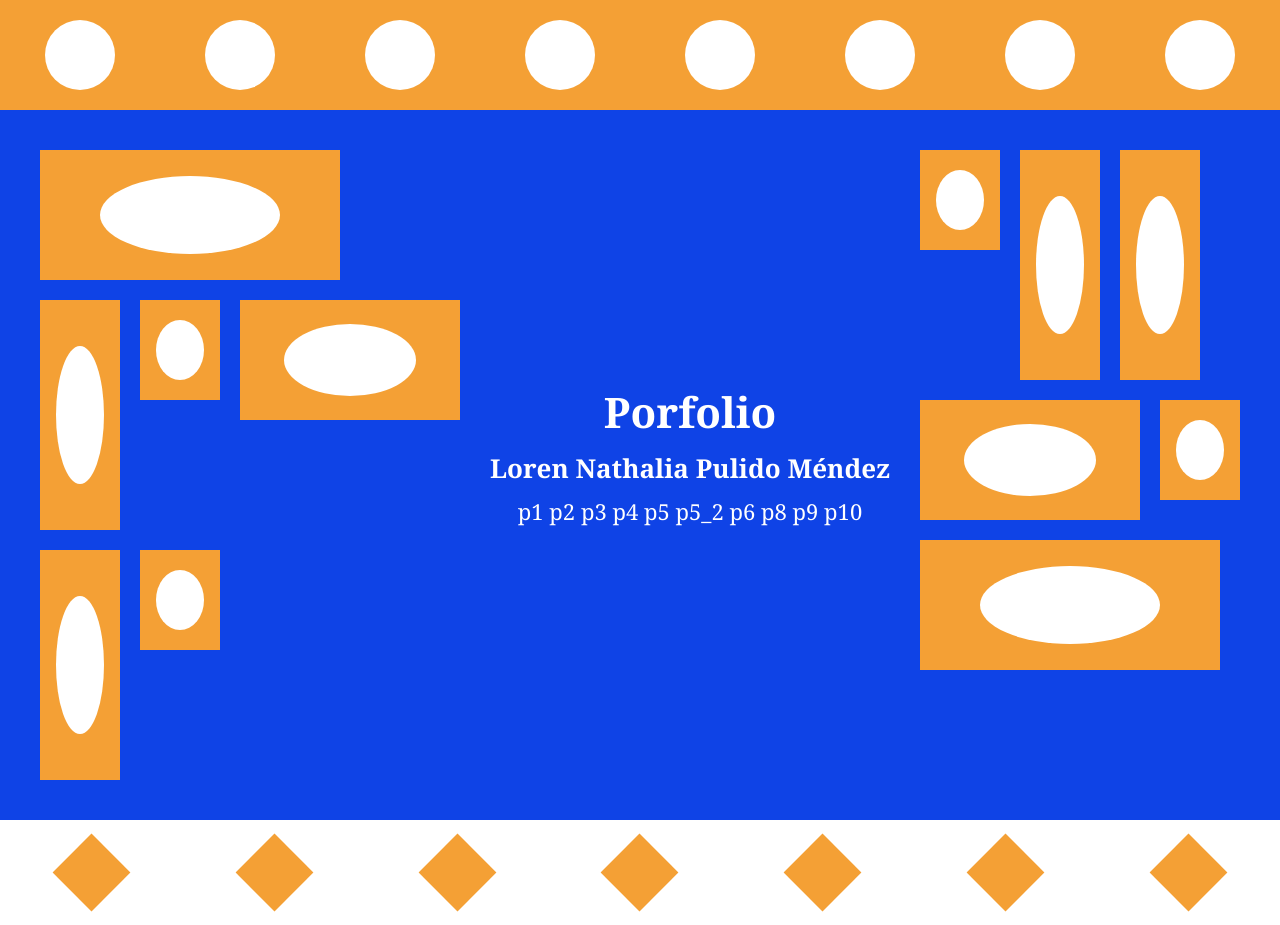
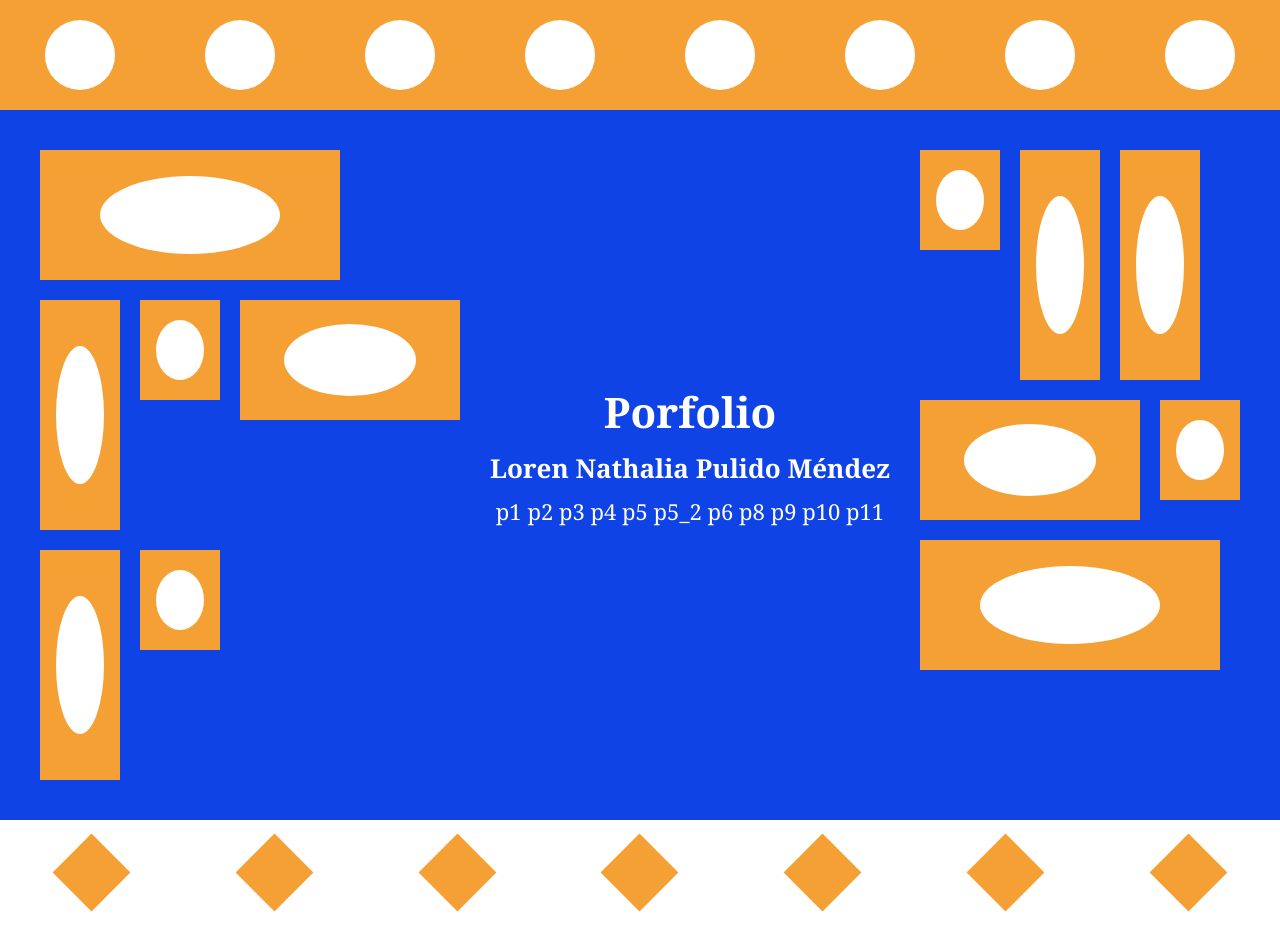
Before and after one commit to pulidoloren/P12, a plain HTML site: page index.html in a window 1280 px wide. Drawn offline with Linux system fonts and the light colour scheme.

Commit message:
Update index.html

```diff
--- a/index.html
+++ b/index.html
@@ -24,7 +24,6 @@ body {
     color: white;
 }
 
-/* TOP BAND */
 .top-band {
     background: var(--orange);
     display: flex;
@@ -99,7 +98,6 @@ body {
     height: 100px;
 }
 
-/* CENTER TEXT */
 .center {
     text-align: center;
     align-self: center;
@@ -191,6 +189,7 @@ body {
                  <a href="portada.pdf">p8</a>
                 <a href="https://pulidoloren.github.io/P9/">p9</a>
                  <a href="https://www.figma.com/design/EIGy4IREuVRU9eUzCOjh1N/Untitled?node-id=0-1&t=yYK9ufVcEV6DemY7-1">p10</a>
+                 <a href="https://www.figma.com/design/Tpxv1jPt9XS3AvHdqVU8EU/Untitled?node-id=29-79&t=KG5OAmJeIQAitVl2-1">p11</a>
             </p>
         </div>
 
```
